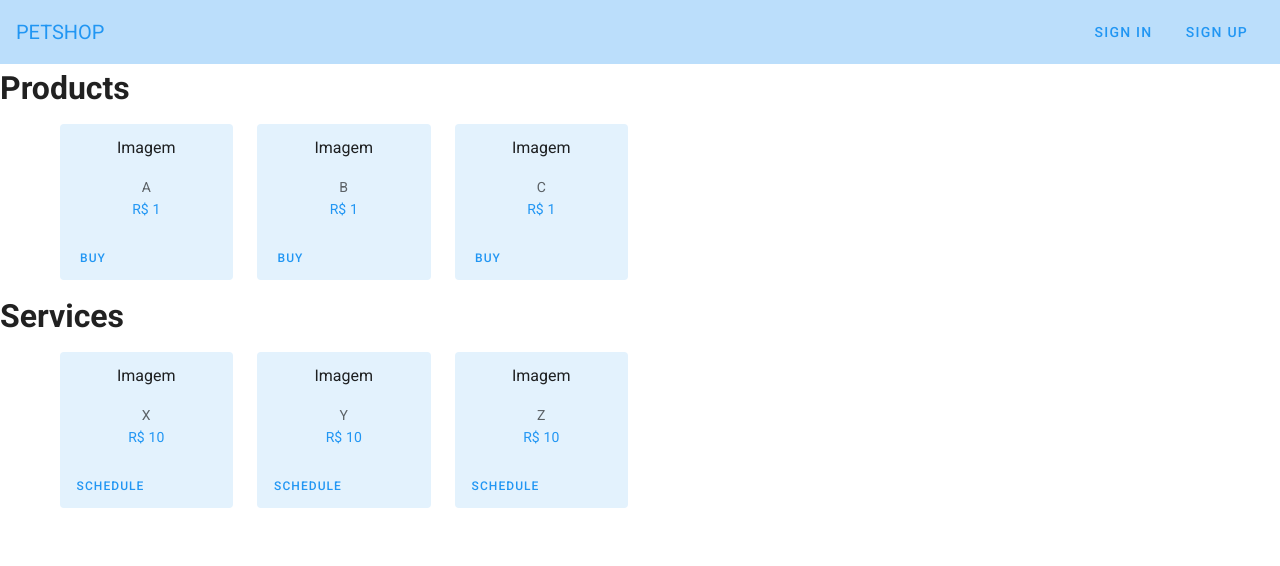
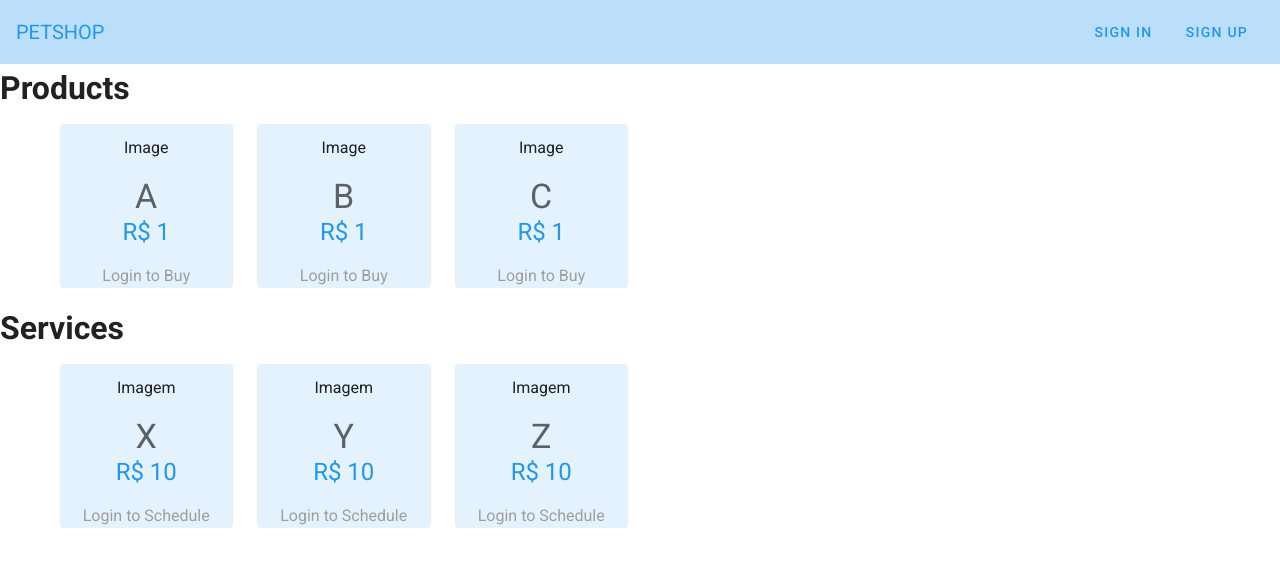
Before and after one commit to Mashbraganca/Petshop, a Vue app in the folder petshop/: page / in a window 1280 px wide. Shown: the top 566 px of the page. Built offline with nearby package versions, Linux system fonts and the light colour scheme.

Commit message:
Integrating Login with Home

```diff
--- a/petshop/src/App.vue
+++ b/petshop/src/App.vue
@@ -1,9 +1,9 @@
 <template>
   <v-app>
-    <Toolbar />
+    <Toolbar @update-user="getUser"/>
 
     <v-content>
-      <router-view></router-view>
+      <router-view :logged=logged></router-view>
     </v-content>
 
   </v-app>
@@ -17,9 +17,14 @@ export default {
   name: 'App',
   components: {Toolbar},
 
+  data: () => ({
+    logged: false
+  }),
 
-  data: () => ({
-    //
-  }),
+  methods: {
+    getUser(info) {
+      this.logged = info;
+    }
+  }
 };
 </script>
--- a/petshop/src/components/Toolbar.vue
+++ b/petshop/src/components/Toolbar.vue
@@ -18,7 +18,7 @@
                     <span>Services</span>
                 </v-btn>
 
-                <v-btn text color="blue" @click="logged = false">
+                <v-btn text color="blue" @click="logged = false, emitLogin(false)">
                     <span>Sign Out</span>
                 </v-btn>
 
@@ -27,9 +27,9 @@
                 </v-btn>
             </div>
             <div v-show="!logged">
-                <Login @emit-login="logged = true"/>
+                <Login @emit-login="logged = true, emitLogin(true)"/>
 
-                <v-btn text color="blue" @click="logged = true">
+                <v-btn text color="blue" @click="logged = true, emitLogin(true)">
                     <span>Sign Up</span>
                 </v-btn>
             </div>
@@ -51,6 +51,12 @@ export default{
         return{
             logged: false
         }
+    },
+
+    methods: {
+        emitLogin(info){
+            this.$emit('update-user', info);
+        }
     }
 }
 </script>
--- a/petshop/src/views/Home.vue
+++ b/petshop/src/views/Home.vue
@@ -1,25 +1,30 @@
 <template>
   <div class="home">
+
     <h1>Products</h1>
     <v-container>
-
       <v-layout row wrap>
         <v-flex md2 v-for="product in storage" :key="product.name">
           <v-card flat class="text-center ma-3" color="blue lighten-5">
             <v-responsive class="pt-3">
-              Imagem
+              Image
             </v-responsive>
 
             <v-card-text>
-              <div class="subheading"> {{product.name}} </div>
-              <div right class="blue--text"> R$ {{product.price}} </div>
+              <div class="display-1"> {{product.name}} </div>
+              <div class="headline blue--text"> R$ {{product.price}} </div>
             </v-card-text>
 
+            <div v-show="logged">
               <v-card-actions>
                 <v-btn text small left color="blue">
                   <span>Buy</span>
                 </v-btn>
               </v-card-actions>
+            </div>
+            <div v-show="!logged">
+              <p class="grey--text" >Login to Buy</p>
+            </div>
           </v-card>
         </v-flex>
       </v-layout>
@@ -39,15 +44,21 @@
             </v-responsive>
 
             <v-card-text>
-              <div class="subheading"> {{service.name}} </div>
-              <div right class="blue--text"> R$ {{service.price}} </div>
+              <div class="display-1"> {{service.name}} </div>
+              <div class="headline blue--text"> R$ {{service.price}} </div>
             </v-card-text>
 
+            <div v-show="logged">
               <v-card-actions>
-              <v-btn text small left color="blue">
+                <v-btn text small left color="blue" @click="buy()">
                   <span>Schedule</span>
                 </v-btn>
               </v-card-actions>
+            </div>
+            <div v-show="!logged">
+              <p class="grey--text" >Login to Schedule</p>
+            </div>
+
           </v-card>
         </v-flex>
       </v-layout>
@@ -59,6 +70,8 @@
 
 <script>
 export default {
+  props: ['logged'],
+
   data() {
     return{
       storage: [
@@ -73,6 +86,6 @@ export default {
         { name: 'Z', price: 10.0}
       ]
     }
-    }
+  },
 }
 </script>
```
Lines whose indentation alone changed are shown as unchanged.
